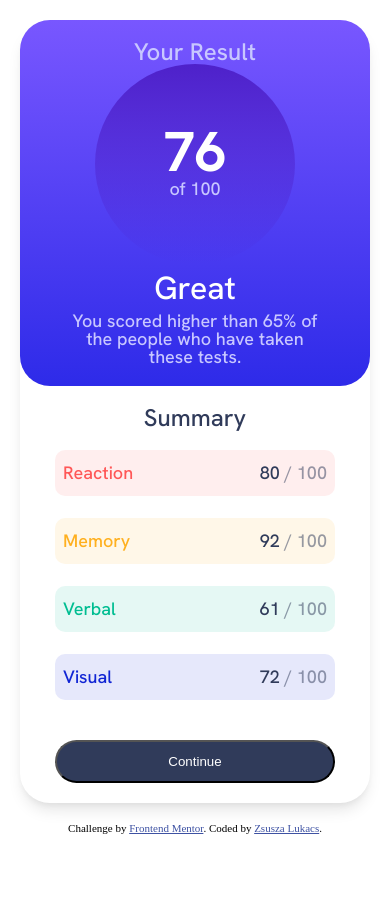
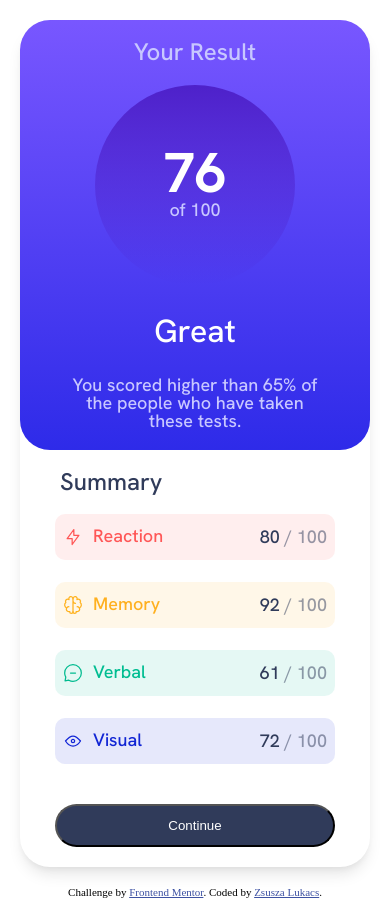
Before and after one commit to ZsuzsaMano/results-summary-component-main, a plain HTML site: page index.html in a window 390 px wide. Before the commit the page ends 844 px from the top, so only its background shows below. Drawn offline with Linux system fonts and the light colour scheme.

Commit message:
fix responsiveness

```diff
--- a/index.html
+++ b/index.html
@@ -10,7 +10,7 @@
 <link rel="stylesheet" href="styles.css">
   <link rel="icon" type="image/png" sizes="32x32" href="./assets/images/favicon-32x32.png">
 
-  <title>Frontend Mentor | Results summary component</title>
+  <title>Zsuzsa | Results summary component</title>
 </head>
 <body>
 
@@ -34,19 +34,19 @@
 <div class="summary-body">
 <ul>
 <li class="reaction">
-  <span>Reaction</span>
+  <span> <img src="./assets/images/icon-reaction.svg" alt="icon">Reaction</span>
   <span>80 <span class="opacity">/ 100</span></span>
 </li>
 <li class="memory">
-  <span>Memory</span>
+  <span><img src="./assets/images/icon-memory.svg" alt="icon">Memory</span>
   <span>92 <span class="opacity">/ 100</span></span>
 </li>
 <li class="verbal">
-  <span>Verbal</span>
+  <span> <img src="./assets/images/icon-verbal.svg" alt="icon">Verbal</span>
   <span>61 <span class="opacity">/ 100</span></span>
 </li>
 <li class="visual">
- <span> Visual</span>
+ <span> <img src="./assets/images/icon-visual.svg" alt="">Visual</span>
  <span>72 <span class="opacity">/ 100</span></span>
 </li>
 </ul>
--- a/styles.css
+++ b/styles.css
@@ -24,13 +24,18 @@ body{
 
 main {
 display: flex;
+margin: 20px auto;
 max-width: 750px;
 flex-wrap: wrap;
 font-family: 'Hanken Grotesk', sans-serif;
 font-size: 1.125rem;
 border-radius: 30px;
-margin: 20px;
 box-shadow: rgba(0, 0, 0, 0.1) 0px 10px 15px -3px, rgba(0, 0, 0, 0.05) 0px 4px 6px -2px;
+}
+
+@media screen and (max-width: 750px){
+main {
+max-width: 350px;}
 }
 
 section {
@@ -57,6 +62,7 @@ justify-content: space-between;
 text-align: center;
 box-sizing: border-box;
 padding: 20px 50px;
+height: 430px;
 }
 
 .score {
@@ -84,6 +90,10 @@ padding: 20px 50px;
 color: var(--dark-blue);
 }
 
+.summary h1{
+margin-left: 40px;
+align-self: flex-start;}
+
 .summary-body{
 width: 80%;
 text-align: center;
@@ -109,6 +119,8 @@ background-color: var(--primary-red-op10);}
 li.memory{background-color:var(--primary-yellow-op10);}
 li.verbal{background-color:var(--primary-teal-op10);}
 li.visual{background-color:var(--primary-blue-op10);}
+
+img{ margin-right: 10px; vertical-align: middle;}
 
 
 li.reaction > span:first-child{
```
